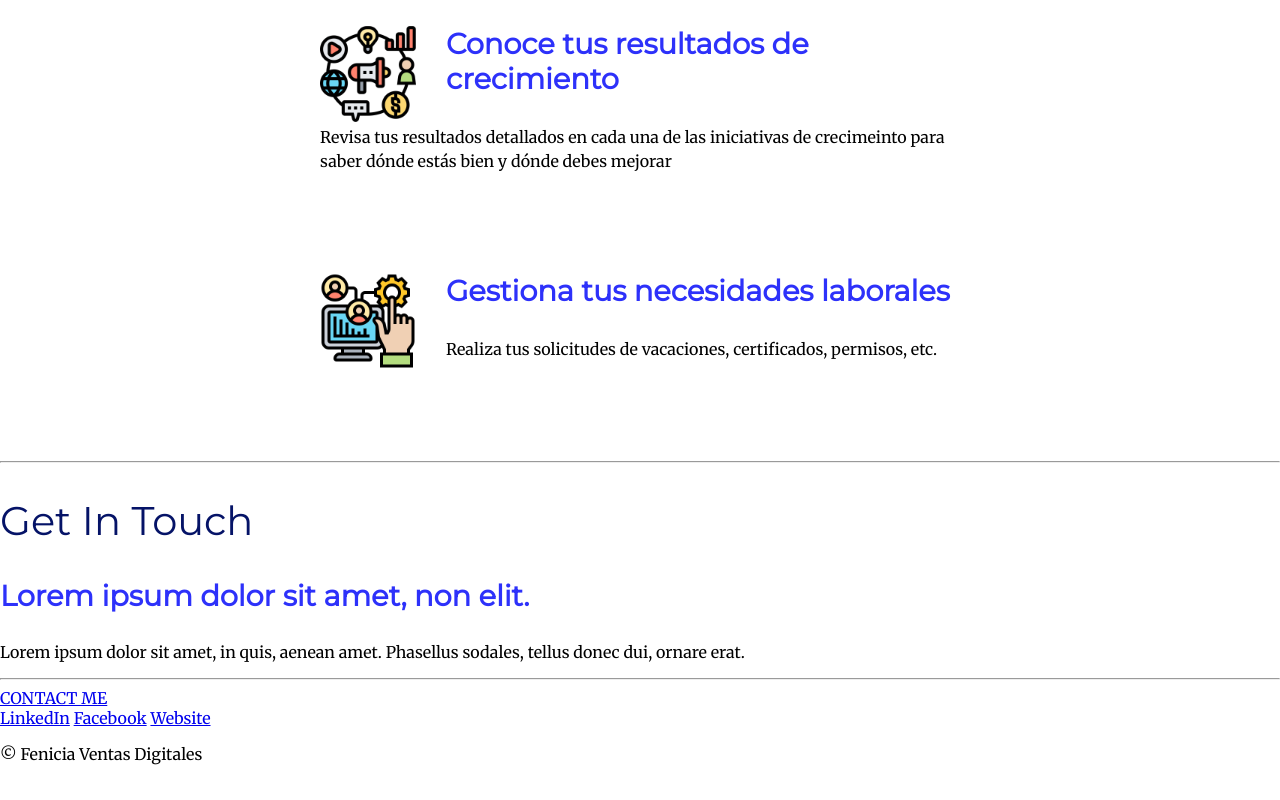
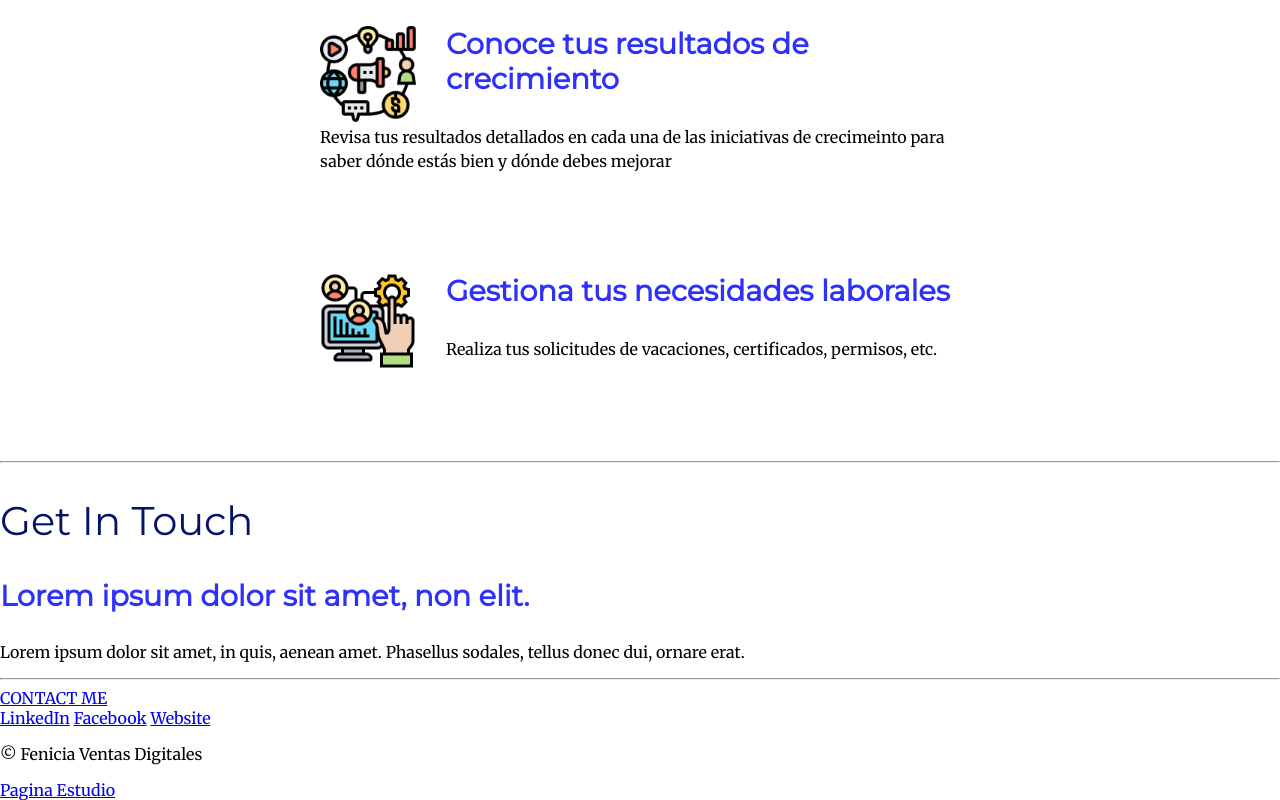
Before and after one commit to johatoreyes/dise-ador, a plain HTML site: page index.html in a window 1280 px wide. Shown: the part 1396-2196 px from the top of the page. Drawn offline with Linux system fonts and the light colour scheme.

Commit message:
Update index.html

```diff
--- a/index.html
+++ b/index.html
@@ -72,6 +72,8 @@
     <p>© Fenicia Ventas Digitales</p>
   </div>
 
+  <a href="estudio.html/">Pagina Estudio</a>
+
 
 </body>
 
```
